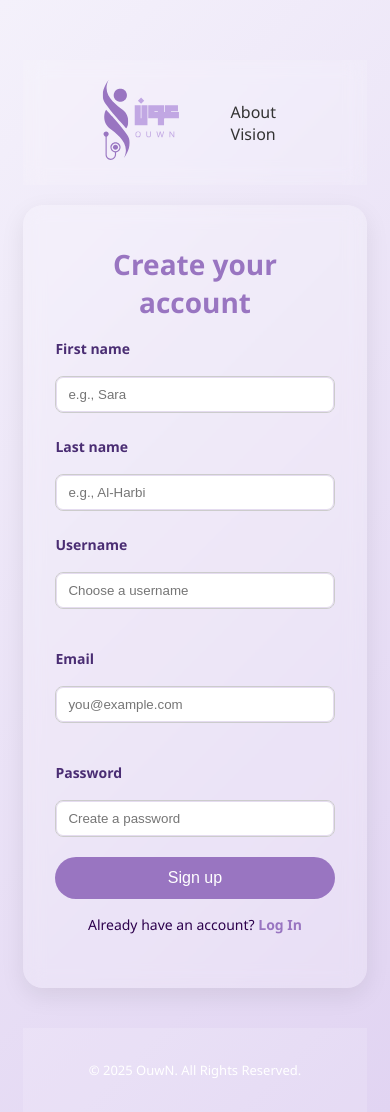
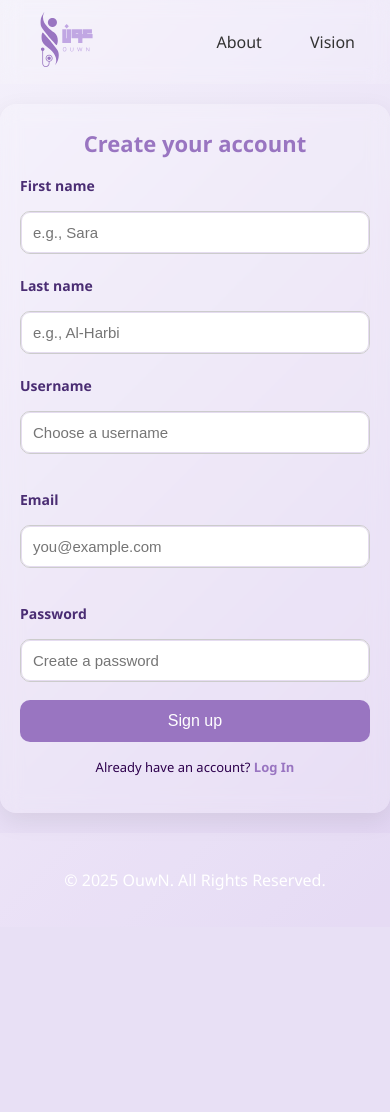
Before and after one commit to Dalia1003/gp9, a Flask app: page /signup in a window 390 px wide. After the commit the page ends 890 px from the top, so only its background shows below. Run offline with Flask 3, Linux system fonts and the light colour scheme; parts of the project's set-up code (start-up, migrations or seed data) failed here and were passed over.

Commit message:
Update style.css

```diff
--- a/static/style.css
+++ b/static/style.css
@@ -4,6 +4,9 @@ body {
     font-family: 'Segoe UI', Tahoma, Geneva, Verdana, sans-serif;
     background: linear-gradient(135deg, #F4F1FB, #E1D4F2);
     color: #2d004d;
+    min-height: 100vh;          /* make body fill full height */
+    display: flex;
+    flex-direction: column;
 }
 
 a {
@@ -31,23 +34,44 @@ a:hover {
 }
 
 
-header {
+/* Full-width header */
+header.header {
+  width: 100%;
+  max-width: 100%;
+  padding-inline: clamp(16px, 6vw, 80px);
+  padding-block: 15px;
+  box-sizing: border-box;
   display: flex;
-    justify-content: space-between; /* left logo, right links+profile */
+  justify-content: space-between;
   align-items: center;
-    padding: 15px 50px;
   background: rgba(255, 255, 255, 0.15);
   backdrop-filter: blur(10px);
   position: sticky;
   top: 0;
   z-index: 100;
 }
+body.auth-page-body {
+  margin: 0;
+  padding: 0;
+}
+/* home page */
+.header-nav {
+  display: flex;
+  gap: 30px;
+  margin-left: auto;
+}
 
-.header-right {
-    display: flex;
-    align-items: center;
-    gap: 20px; /* space between profile and links */
+.header-nav a {
+  text-decoration: none;
+  color: #333;
+  font-weight: 500;
+  margin-left: 15px;
+  font-weight: 500;
+  color: #333;
+  font-size: 16px;
+  transition: color 0.3s;
 }
+
 .header-left .logo-img {
     height: 80px;
     width: auto;
@@ -117,60 +141,43 @@ footer {
     padding: 20px;
     background: rgba(255, 255, 255, 0.15);
     color: white;
-    margin-top: 50px;
+    margin-top: auto;
 }
-
-.reset-page-body,
-.token-page-body {
+/* reset */
+/* RESET + TOKEN PAGE */
+.reset-page-body, .token-page-body {
     min-height: 100vh;
-    padding: 20px;
     display: flex;
     justify-content: center;
     align-items: center;
+    background: linear-gradient(135deg, #F4F1FB, #E1D4F2);
+    padding: 20px;
 }
 
-/* ===== FIX HEADER ON AUTH PAGES (login + signup + reset) ===== */
-.auth-page-body header,
-.reset-page-body header,
-.token-page-body header {
+/* Bigger card */
+.reset-container, .token-container {
+    background: rgba(255,255,255,0.25);
+    padding: 50px 40px;
+    border-radius: 20px;
+    text-align: center;
+    box-shadow: 0 8px 25px rgba(0,0,0,0.1);
     width: 100%;
-    padding: 20px 32px;
-    display: flex;
-    justify-content: space-between;
-    align-items: center;
-    background: rgba(255, 255, 255, 0.15);
-    backdrop-filter: blur(10px);
-    position: sticky;
-    top: 0;
-    z-index: 100;
+    max-width: 540px;   /* ← SAME SIZE AS LOGIN/SIGNUP */
 }
 
-/* Logo on auth pages */
-.auth-page-body header .logo-img,
-.reset-page-body header .logo-img,
-.token-page-body header .logo-img {
-    height: 70px;
+/* Input fields */
+.reset-container input,
+.token-container input {
+    width: 100%;
+    padding: 14px;
+    margin: 12px 0;
+    border-radius: 10px;
+    border: none;
+    background: white;
+    font-size: 16px;
 }
 
-.reset-container,
-.token-container {
-    width: 100%;
-    max-width: 400px;
-    margin-top: 40px; /* gives space at top */
-    background: rgba(255,255,255,0.20);
-    padding: 32px;
-    border-radius: 20px;
-    backface-visibility: hidden;
-}
-
-.reset-container input, .token-container input {
-    width: 100%;
-    padding: 12px;
-    margin: 10px 0;
-    border-radius: 8px;
-    border: none;
-}
-
+/* login */
 .auth-page-body {
     margin: 0;
     font-family: 'Segoe UI', Tahoma, Geneva, Verdana, sans-serif;
@@ -182,7 +189,7 @@ footer {
   }
 
   .auth-container {
-    max-width: 420px;
+    max-width: 540px;
     margin: 60px auto;
     padding: 40px 32px;
     background: rgba(255, 255, 255, 0.20);
@@ -190,6 +197,10 @@ footer {
     border-radius: 20px;
     box-shadow: 0 8px 25px rgba(0,0,0,0.08);
     text-align: left;
+    justify-self: center;
+    width: 100%;
+    margin: 40px 0;         /* vertical spacing */
+    padding: 40px 32px;
   }
 
   .auth-title {
@@ -268,23 +279,12 @@ footer {
     }
   }
 
-/* Center the form card inside the grid page */
-.auth-container {
-    justify-self: center;   /* <-- fixes the “hugging left edge” issue */
-    max-width: 540px;
-    width: 100%;
-    margin: 40px 0;         /* vertical spacing */
-    padding: 40px 32px;
-  }
-
   /* Comfortable left/right gutters across the page */
   .auth-page-body {
     padding-inline: clamp(16px, 6vw, 80px);
   }
 
-  header, footer {
-    padding-inline: clamp(16px, 6vw, 80px);
-  }
+
 
   /* (Good practice) Ensure padding doesn't blow widths */
   *, *::before, *::after { box-sizing: border-box; }
@@ -373,7 +373,7 @@ footer {
   width: 100%;             /* prevent shrink */
 }
 
-/* Keep your content width consistent */
+/* profile */
 .form-page .container {
   max-width: 900px;
   width: min(900px, 92%);  /* same feel on small screens */
@@ -450,11 +450,6 @@ footer {
     }
 
     /* === Keep footer at bottom & center dashboard content === */
-    body {
-      min-height: 100vh;          /* make body fill full height */
-      display: flex;
-      flex-direction: column;
-    }
 
     main.dashboard {
       flex: 1;                    /* let main take up leftover space */
@@ -465,9 +460,6 @@ footer {
       text-align: center;
     }
 
-    footer {
-      margin-top: auto;           /* pushes footer to bottom */
-    }
 /* === Align fields on the Medical Note page only === */
 @media (min-width:700px){
   .form-page .row{
@@ -690,6 +682,7 @@ body main.auth-container-profile {
   text-align: center;
   font-weight: 500;
   display: none;
+
 }
 .banner-profile.show {
   display: block;
@@ -1065,73 +1058,91 @@ body main.auth-container-profile {
     font-size: 1.75rem;
   }
 }
+/* ------------------------------------
+   FINAL MOBILE FIXES (LOGIN & SIGNUP)
+---------------------------------------*/
+@media (max-width: 600px) {
 
-@media (max-width: 600px) {
-  .hero {
-    padding: 60px 20px 40px;
+    /* Body padding so content doesn't touch edges */
+    .auth-page-body {
+        padding: 16px;
+        background-size: cover;
+        display: block; /* override grid */
     }
-  .hero h2 {
-    font-size: 32px;
+
+    /* Fix header for phones */
+   header.header {
+    flex-direction: row !important;
+    justify-content: space-between !important;
+    align-items: center !important;
+    padding: 12px 20px !important;
 }
-  .hero p {
-    font-size: 16px;
+
+
+    .header-left img {
+        height: 55px !important;
     }
-  .quote { font-size: 18px; }
-  .quote2 { font-size: 14px; }
+
+     .header-nav {
+        flex-direction: row !important;
+        gap: 18px !important;
+        margin-left: auto !important;  /* push nav to the right */
     }
-footer {
-  padding: 20px 0;
-  text-align: center;
+
+    /* Login/Signup container */
+    .auth-container {
+        width: 100% !important;
+        max-width: 100% !important;
+        margin: 20px auto;
+        padding: 24px 20px;
+        border-radius: 16px;
+    }
+
+    .auth-title {
+        font-size: 22px !important;
+    }
+
+    .auth-subtitle {
+        font-size: 13px !important;
+    }
+
+    /* Form adjustments */
+    .auth-form {
+        width: 100% !important;
+        gap: 10px;
+    }
+
+    .auth-form label {
         font-size: 14px;
     }
 
-@media (max-width: 600px) {
-  footer {
-    font-size: 13px;
-    padding: 16px 0;
+    .auth-form input {
+        width: 100% !important;
+        padding: 12px !important;
+        font-size: 15px !important;
+        border-radius: 10px !important;
+    }
+
+    /* Buttons */
+    .btn {
+        width: 100% !important;
+        padding: 12px !important;
+        font-size: 16px !important;
+        border-radius: 10px !important;
+    }
+
+    /* Text under form */
+    .auth-meta {
+        font-size: 13px !important;
+    }
+
+    /* Password checklist */
+    .pw-checklist {
+        font-size: 13px !important;
+        padding-left: 10px;
     }
 }
-header {
-    padding: 20px 50px !important;
-    height: auto;
+
+input:focus {
+    outline: none !important;
 }
-.header-left .logo-img {
-    height: 80px !important;
-}
-
-/* 2️⃣ — Make login & reset pages centered and normal size */
-.auth-page-body,
-.reset-page-body,
-.token-page-body {
-    min-height: 100vh;
-    display: flex !important;
-    flex-direction: column;
-    justify-content: flex-start;
-    align-items: center;
-    padding-top: 60px;
-}
-
-/* 3️⃣ — Fix the tiny reset/login boxes */
-.reset-container,
-.token-container,
-.auth-container {
-    width: 100%;
-    max-width: 550px !important;   /* was 400 → TOO SMALL */
-    margin-top: 20px;
-    padding: 40px 32px !important;
-    border-radius: 20px;
-}
-
-/* 4️⃣ — Fix about/vision being squeezed in the middle */
-section.att {
-    width: min(90%, 1100px) !important;
-    margin-left: auto !important;
-    margin-right: auto !important;
-}
-
-/* 5️⃣ — Footer full width everywhere */
-footer {
-    width: 100%;
-    text-align: center;
-    padding: 20px 0 !important;
-}
```
Lines whose indentation alone changed are shown as unchanged.
